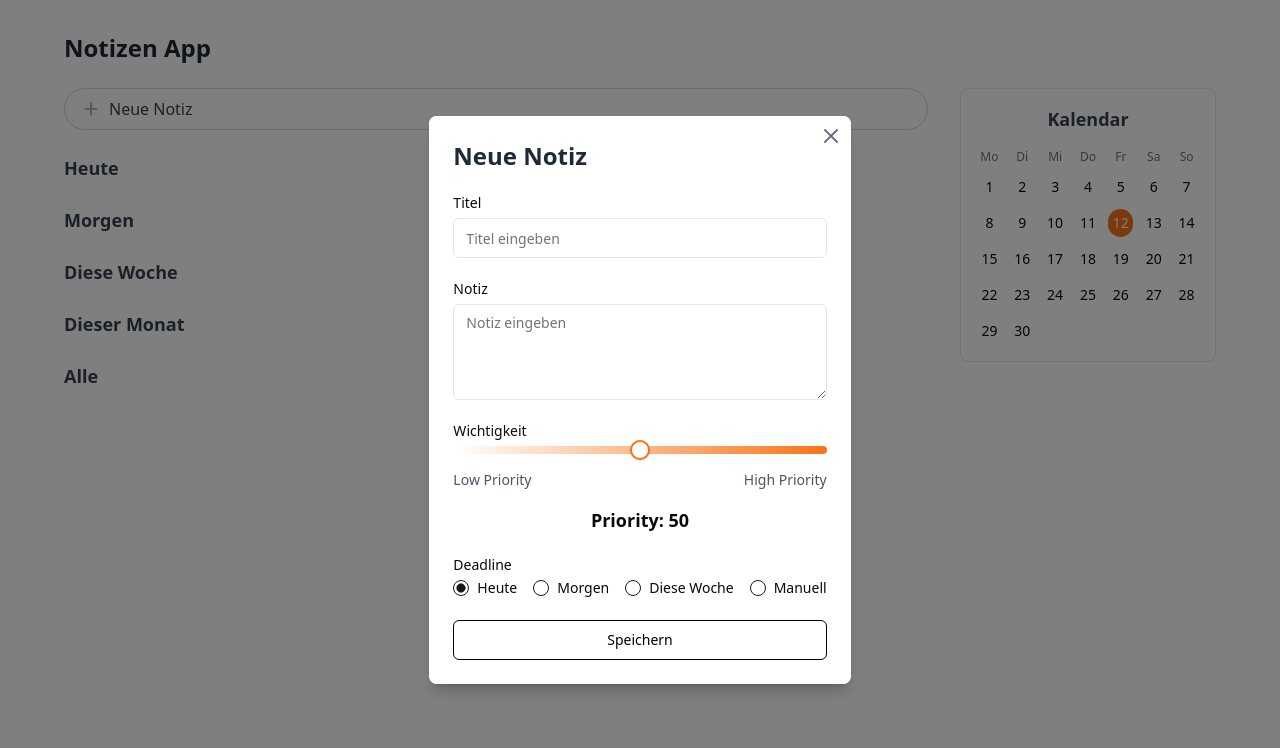
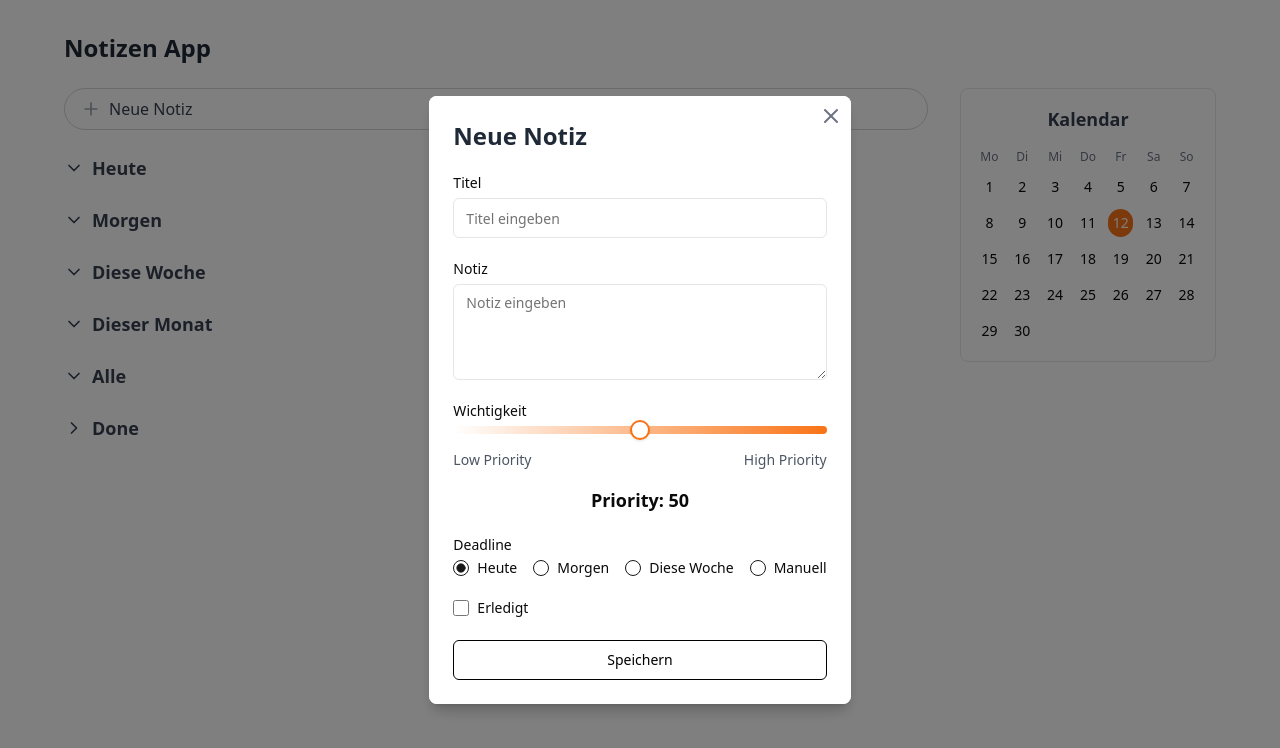
Before and after one commit to mxxfun/notes-app, a React (Vite) app: page / in a window 1280 px wide. Both pictures are taken after a click on the element "Neue Notiz". Shown: the top 748 px of the page. Built offline with nearby package versions, Linux system fonts and the light colour scheme.

Commit message:
mostly UI updates

```diff
--- a/src/NoteContext.tsx
+++ b/src/NoteContext.tsx
@@ -22,7 +22,7 @@ export const NoteProvider: React.FC<{ children: ReactNode }> = ({ children }) =>
   const [notes, setNotes] = useState<Note[]>([]);
 
   const addNote = (note: Omit<Note, 'id'>) => {
-    const newNote = { ...note, id: Date.now().toString() };
+    const newNote = { ...note, id: Date.now().toString(), completed: false };
     setNotes(prevNotes => [...prevNotes, newNote]);
   };
 
--- a/src/homepage.tsx
+++ b/src/homepage.tsx
@@ -1,5 +1,5 @@
 import './index.postcss'
-import { PlusIcon } from "lucide-react"
+import { PlusIcon, ChevronRight, ChevronDown } from "lucide-react"
 import { useState, useEffect } from 'react'
 import NoteContextMenu from './note-context-menu'
 import { useNotes } from './NoteContext'
@@ -13,18 +13,20 @@ interface Note {
   completed: boolean;
 }
 
-const TaskItem = ({ note, onNoteClick }: { note: Note; onNoteClick: (note: Note) => void }) => (
+const TaskItem = ({ note, onNoteClick, onToggleComplete }: { note: Note; onNoteClick: (note: Note) => void; onToggleComplete: (id: string, completed: boolean) => void }) => (
   <li className="mb-2">
     <div
       className="flex items-center rounded-lg border border-gray-300 px-4 py-2 transition-all duration-300 hover:bg-orange-500 group cursor-pointer"
       onClick={() => onNoteClick(note)}
     >
-      <div className="flex-shrink-0 w-5 h-5 mr-3">
+      <div className="flex-shrink-0 w-5 h-5 mr-3" onClick={(e) => e.stopPropagation()}>
         <input
           type="checkbox"
           checked={note.completed}
           className="w-5 h-5 rounded-full border-2 border-gray-300 text-orange-500 focus:ring-orange-500 focus:ring-offset-0 transition-colors duration-300 group-hover:border-white"
-          onChange={(e) => e.stopPropagation()}
+          onChange={(e) => {
+            onToggleComplete(note.id, e.target.checked);
+          }}
         />
       </div>
       <span className="text-gray-700 group-hover:text-white transition-colors duration-300">{note.title}</span>
@@ -32,22 +34,36 @@ const TaskItem = ({ note, onNoteClick }: { note: Note; onNoteClick: (note: Note)
   </li>
 )
 
-const TaskSection = ({ title, notes, onNoteClick }: { title: string; notes: Note[]; onNoteClick: (note: Note) => void }) => (
+const TaskSection = ({ title, notes, onNoteClick, onToggleComplete, defaultCollapsed = false }: { title: string; notes: Note[]; onNoteClick: (note: Note) => void; onToggleComplete: (id: string, completed: boolean) => void; defaultCollapsed?: boolean }) => {
+  const [isCollapsed, setIsCollapsed] = useState(defaultCollapsed);
+
+  return (
     <section className="mb-6">
-    <h2 className="mb-2 text-lg font-semibold text-gray-700">{title}</h2>
+      <h2
+        className="mb-2 text-lg font-semibold text-gray-700 cursor-pointer flex items-center"
+        onClick={() => setIsCollapsed(!isCollapsed)}
+      >
+        <span className="mr-2">
+          {isCollapsed ? <ChevronRight className="w-5 h-5" /> : <ChevronDown className="w-5 h-5" />}
+        </span>
+        {title}
+      </h2>
+      {!isCollapsed && (
         <ul>
           {notes.map((note) => (
-        <TaskItem key={note.id} note={note} onNoteClick={onNoteClick} />
+            <TaskItem key={note.id} note={note} onNoteClick={onNoteClick} onToggleComplete={onToggleComplete} />
           ))}
         </ul>
+      )}
     </section>
   )
+}
 
 export default function Homepage() {
   const [currentDate, setCurrentDate] = useState(new Date())
   const [isModalOpen, setIsModalOpen] = useState(false)
   const [selectedNote, setSelectedNote] = useState<Note | null>(null)
-  const { notes } = useNotes()
+  const { notes, updateNote } = useNotes()
 
   useEffect(() => {
     const timer = setInterval(() => {
@@ -66,6 +82,10 @@ export default function Homepage() {
     setIsModalOpen(false)
     setSelectedNote(null)
   }
+
+  const handleToggleComplete = (id: string, completed: boolean) => {
+    updateNote(id, { completed });
+  };
 
   const getDaysInMonth = (date: Date) => {
     const year = date.getFullYear()
@@ -87,17 +107,18 @@ export default function Homepage() {
     nextWeek.setDate(nextWeek.getDate() + 7)
 
     return {
-      heute: notes.filter(note => new Date(note.deadline).toDateString() === today.toDateString()),
-      morgen: notes.filter(note => new Date(note.deadline).toDateString() === tomorrow.toDateString()),
+      heute: notes.filter(note => !note.completed && new Date(note.deadline).toDateString() === today.toDateString()),
+      morgen: notes.filter(note => !note.completed && new Date(note.deadline).toDateString() === tomorrow.toDateString()),
       dieseWoche: notes.filter(note => {
         const noteDate = new Date(note.deadline)
-        return noteDate > tomorrow && noteDate <= nextWeek
+        return !note.completed && noteDate > tomorrow && noteDate <= nextWeek
       }),
       dieserMonat: notes.filter(note => {
         const noteDate = new Date(note.deadline)
-        return noteDate > nextWeek && noteDate.getMonth() === today.getMonth()
+        return !note.completed && noteDate > nextWeek && noteDate.getMonth() === today.getMonth()
       }),
-      alle: notes
+      alle: notes.filter(note => !note.completed),
+      erledigt: notes.filter(note => note.completed)
     }
   }
 
@@ -118,11 +139,12 @@ export default function Homepage() {
               <PlusIcon className="mr-2 h-5 w-5 text-gray-400" />
               <span className="text-gray-700">Neue Notiz</span>
             </div>
-            <TaskSection title="Heute" notes={categorizedNotes.heute} onNoteClick={handleNoteClick} />
-            <TaskSection title="Morgen" notes={categorizedNotes.morgen} onNoteClick={handleNoteClick} />
-            <TaskSection title="Diese Woche" notes={categorizedNotes.dieseWoche} onNoteClick={handleNoteClick} />
-            <TaskSection title="Dieser Monat" notes={categorizedNotes.dieserMonat} onNoteClick={handleNoteClick} />
-            <TaskSection title="Alle" notes={categorizedNotes.alle} onNoteClick={handleNoteClick} />
+            <TaskSection title="Heute" notes={categorizedNotes.heute} onNoteClick={handleNoteClick} onToggleComplete={handleToggleComplete} />
+            <TaskSection title="Morgen" notes={categorizedNotes.morgen} onNoteClick={handleNoteClick} onToggleComplete={handleToggleComplete} />
+            <TaskSection title="Diese Woche" notes={categorizedNotes.dieseWoche} onNoteClick={handleNoteClick} onToggleComplete={handleToggleComplete} />
+            <TaskSection title="Dieser Monat" notes={categorizedNotes.dieserMonat} onNoteClick={handleNoteClick} onToggleComplete={handleToggleComplete} />
+            <TaskSection title="Alle" notes={categorizedNotes.alle} onNoteClick={handleNoteClick} onToggleComplete={handleToggleComplete} />
+            <TaskSection title="Done" notes={categorizedNotes.erledigt} onNoteClick={handleNoteClick} onToggleComplete={handleToggleComplete} defaultCollapsed={true} />
           </div>
           <div className="w-64 flex-shrink-0">
             <div className="rounded-lg border border-gray-200 p-4">
--- a/src/note-context-menu.tsx
+++ b/src/note-context-menu.tsx
@@ -1,14 +1,14 @@
-                    import React, { useState, useEffect } from 'react'
-                    import { Button } from "@/components/ui/button"
-                    import { Input } from "@/components/ui/input"
-                    import { Label } from "@/components/ui/label"
-                    import { RadioGroup, RadioGroupItem } from "@/components/ui/radio-group"
-                    import { Textarea } from "@/components/ui/textarea"
-                    import { Calendar } from "@/components/ui/calendar"
-                    import { cn } from "@/lib/utils"
-                    import { PrioritySlider } from "@/components/priority-slider"
-                    import { X } from "lucide-react"
-                    import { useNotes } from './NoteContext'
+import React, { useState, useEffect } from "react";
+import { Button } from "@/components/ui/button";
+import { Input } from "@/components/ui/input";
+import { Label } from "@/components/ui/label";
+import { RadioGroup, RadioGroupItem } from "@/components/ui/radio-group";
+import { Textarea } from "@/components/ui/textarea";
+import { Calendar } from "@/components/ui/calendar";
+import { cn } from "@/lib/utils";
+import { PrioritySlider } from "@/components/priority-slider";
+import { X } from "lucide-react";
+import { useNotes } from "./NoteContext";
 
 interface Note {
   id: string;
@@ -24,24 +24,31 @@
   initialNote?: Note | null;
 }
 
-                    export default function NoteContextMenu({ onClose, initialNote }: NoteContextMenuProps) {
-                      const [title, setTitle] = useState(initialNote?.title || '')
-                      const [content, setContent] = useState(initialNote?.content || '')
-                      const [priority, setPriority] = useState(initialNote?.priority || 50)
-                      const [deadline, setDeadline] = useState(initialNote?.deadline || "heute")
-                      const [date, setDate] = useState<Date | undefined>(initialNote?.deadline ? new Date(initialNote.deadline) : new Date())
+export default function NoteContextMenu({
+  onClose,
+  initialNote,
+}: NoteContextMenuProps) {
+  const [title, setTitle] = useState(initialNote?.title || "");
+  const [content, setContent] = useState(initialNote?.content || "");
+  const [priority, setPriority] = useState(initialNote?.priority || 50);
+  const [deadline, setDeadline] = useState(initialNote?.deadline || "heute");
+  const [date, setDate] = useState<Date | undefined>(
+    initialNote?.deadline ? new Date(initialNote.deadline) : new Date()
+  );
+  const [completed, setCompleted] = useState(initialNote?.completed || false);
 
-                      const { addNote, updateNote, deleteNote } = useNotes()
+  const { addNote, updateNote, deleteNote } = useNotes();
 
   useEffect(() => {
     if (initialNote) {
-                          setTitle(initialNote.title)
-                          setContent(initialNote.content)
-                          setPriority(initialNote.priority)
-                          setDeadline(initialNote.deadline)
-                          setDate(new Date(initialNote.deadline))
+      setTitle(initialNote.title);
+      setContent(initialNote.content);
+      setPriority(initialNote.priority);
+      setDeadline(initialNote.deadline);
+      setDate(new Date(initialNote.deadline));
+      setCompleted(initialNote.completed);
     }
-                      }, [initialNote])
+  }, [initialNote]);
 
   const handleSubmit = () => {
     const noteData = {
@@ -49,23 +56,23 @@
       content,
       priority,
       deadline: deadline === "manuell" && date ? date.toISOString() : deadline,
-                          completed: initialNote?.completed || false
-                        }
+      completed,
+    };
 
     if (initialNote) {
-                          updateNote(initialNote.id, noteData)
+      updateNote(initialNote.id, noteData);
     } else {
-                          addNote(noteData)
+      addNote(noteData);
     }
-                        onClose()
-                      }
+    onClose();
+  };
 
   const handleDelete = () => {
     if (initialNote) {
-                          deleteNote(initialNote.id)
-                          onClose()
+      deleteNote(initialNote.id);
+      onClose();
     }
-                      }
+  };
 
   return (
     <div className="w-full max-w-md p-6 bg-white rounded-lg shadow-lg relative">
@@ -76,11 +83,13 @@
         <X size={24} />
       </button>
       <h2 className="text-2xl font-bold text-gray-800 mb-6">
-                            {initialNote ? 'Notiz bearbeiten' : 'Neue Notiz'}
+        {initialNote ? "Notiz bearbeiten" : "Neue Notiz"}
       </h2>
       <div className="space-y-6">
         <div className="space-y-2">
-                              <Label htmlFor="title" className="block mb-1">Titel</Label>
+          <Label htmlFor="title" className="block mb-1">
+            Titel
+          </Label>
           <Input
             id="title"
             placeholder="Titel eingeben"
@@ -90,7 +99,9 @@
         </div>
 
         <div className="space-y-2">
-                              <Label htmlFor="note" className="block mb-1">Notiz</Label>
+          <Label htmlFor="note" className="block mb-1">
+            Notiz
+          </Label>
           <Textarea
             id="note"
             placeholder="Notiz eingeben"
@@ -107,7 +118,11 @@
 
         <div className="space-y-2">
           <Label className="block mb-2">Deadline</Label>
-                              <RadioGroup value={deadline} onValueChange={setDeadline} className="flex flex-wrap gap-4">
+          <RadioGroup
+            value={deadline}
+            onValueChange={setDeadline}
+            className="flex flex-wrap gap-4"
+          >
             <div className="flex items-center space-x-2">
               <RadioGroupItem value="heute" id="heute" />
               <Label htmlFor="heute">Heute</Label>
@@ -133,12 +148,24 @@
                 onSelect={setDate}
                 className="rounded-md border"
                 classNames={{
-                                      day_selected: "bg-orange-500 text-white hover:bg-orange-500 hover:text-white focus:bg-orange-500 focus:text-white",
+                  day_selected:
+                    "bg-orange-500 text-white hover:bg-orange-500 hover:text-white focus:bg-orange-500 focus:text-white",
                   day_today: "bg-gray-100 text-gray-900",
                 }}
               />
             </div>
           )}
+        </div>
+
+        <div className="flex items-center space-x-2">
+          <input
+            type="checkbox"
+            id="completed"
+            checked={completed}
+            onChange={(e) => setCompleted(e.target.checked)}
+            className="w-4 h-4 text-orange-500 border-gray-300 rounded focus:ring-orange-500"
+          />
+          <Label htmlFor="completed">Erledigt</Label>
         </div>
 
         <Button
@@ -148,7 +175,7 @@
           )}
           onClick={handleSubmit}
         >
-                              {initialNote ? 'Aktualisieren' : 'Speichern'}
+          {initialNote ? "Aktualisieren" : "Speichern"}
         </Button>
         {initialNote && (
           <div className="text-center">
@@ -162,5 +189,5 @@
         )}
       </div>
     </div>
-                      )
+  );
 }
```
Lines whose indentation alone changed are shown as unchanged.
